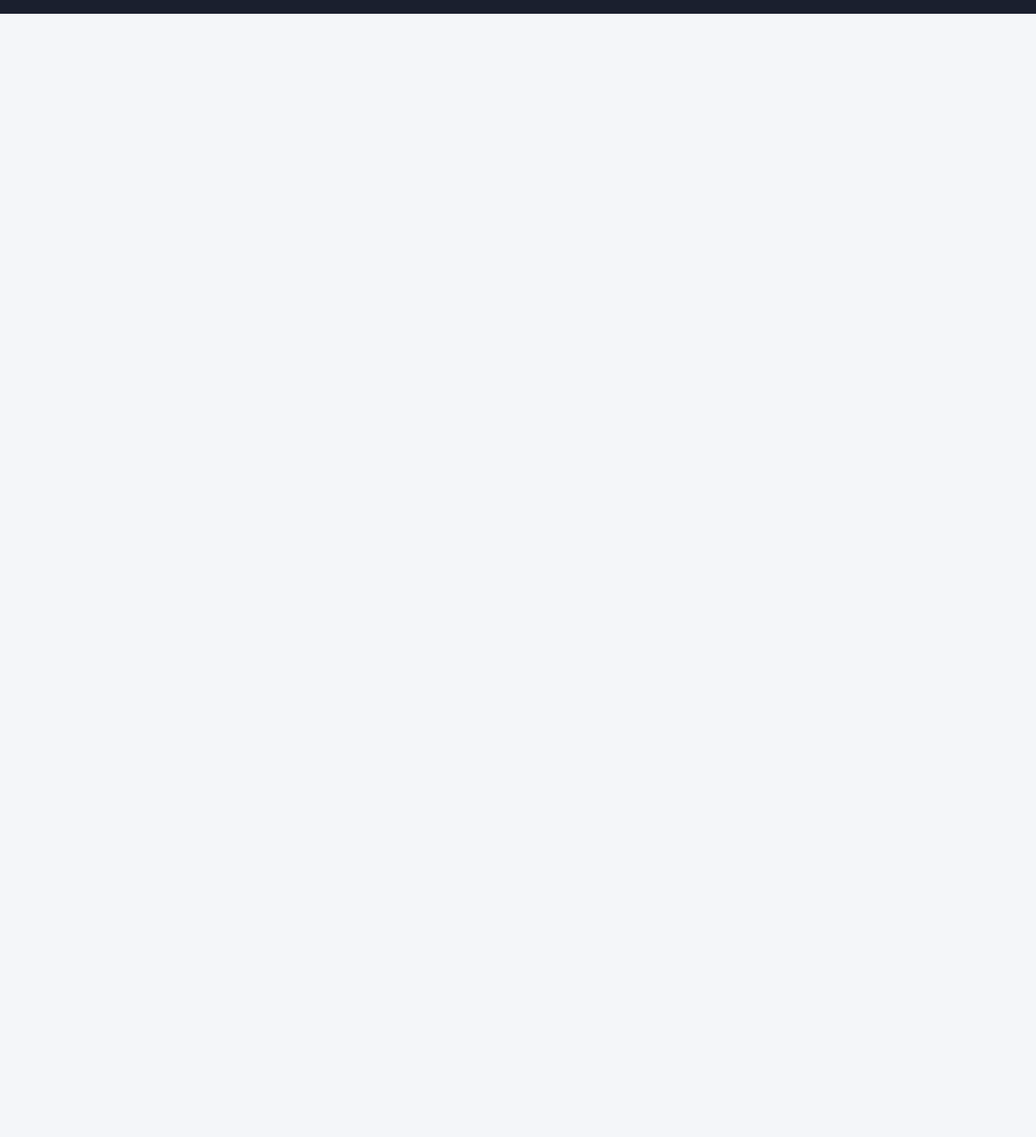
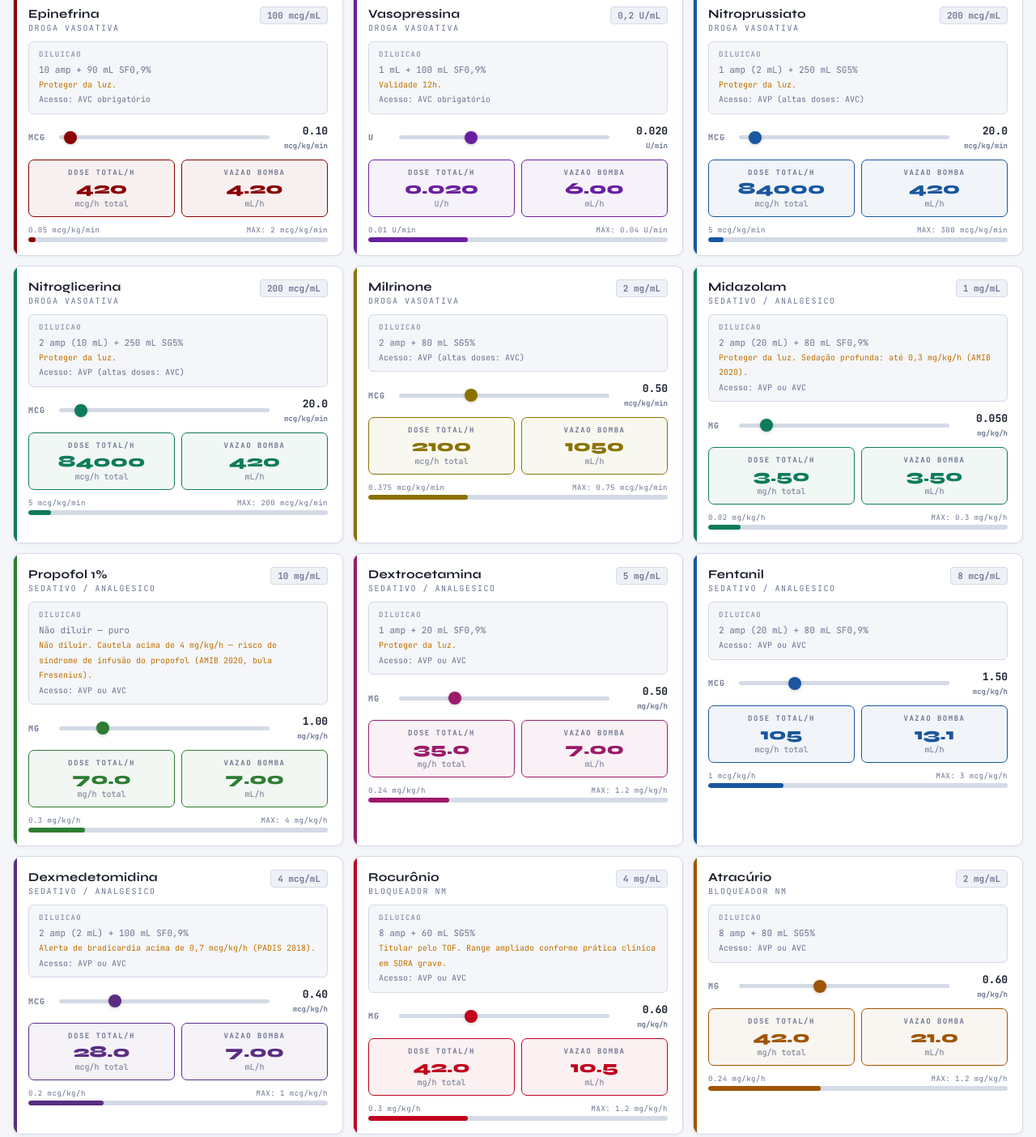
Before and after one commit to drthaleschateaubriand/uti-calc, a plain HTML site: page index.html in a window 1280 px wide. Shown: the part 542-1946 px from the top of the page at 81% size. Before the commit the page ends 800 px from the top, so only its background shows below. Drawn offline with Linux system fonts and the light colour scheme.

Commit message:
Fix JS syntax error — dexmede/rocuronio object corruption

```diff
--- a/index.html
+++ b/index.html
@@ -630,7 +630,8 @@ const DRUGS = [
     conc_mg_ml: 0.004, conc_display: '4 mcg/mL',
     dilution: '2 amp (2 mL) + 100 mL SF0,9%',
     unit: 'mcg/kg/h', min_dose: 0.2, max_dose: 1, default_dose: 0.4, step: 0.1,
-    dose_is_per_min: false, is_mcg_per_h: true, access: 'AVP ou AVC', obs: 'Alerta de bradicardia acima de 0,7 mcg/kg/h (PADIS 2018).' },, name: 'Rocurônio', cat: 'bloqueio', color: '#c0001e',
+    dose_is_per_min: false, is_mcg_per_h: true, access: 'AVP ou AVC', obs: 'Alerta de bradicardia acima de 0,7 mcg/kg/h (PADIS 2018).' },
+  { id: 'rocuronio', name: 'Rocurônio', cat: 'bloqueio', color: '#c0001e',
     conc_mg_ml: 4, conc_display: '4 mg/mL',
     dilution: '8 amp + 60 mL SG5%',
     unit: 'mg/kg/h', min_dose: 0.3, max_dose: 1.2, default_dose: 0.6, step: 0.06,
```
